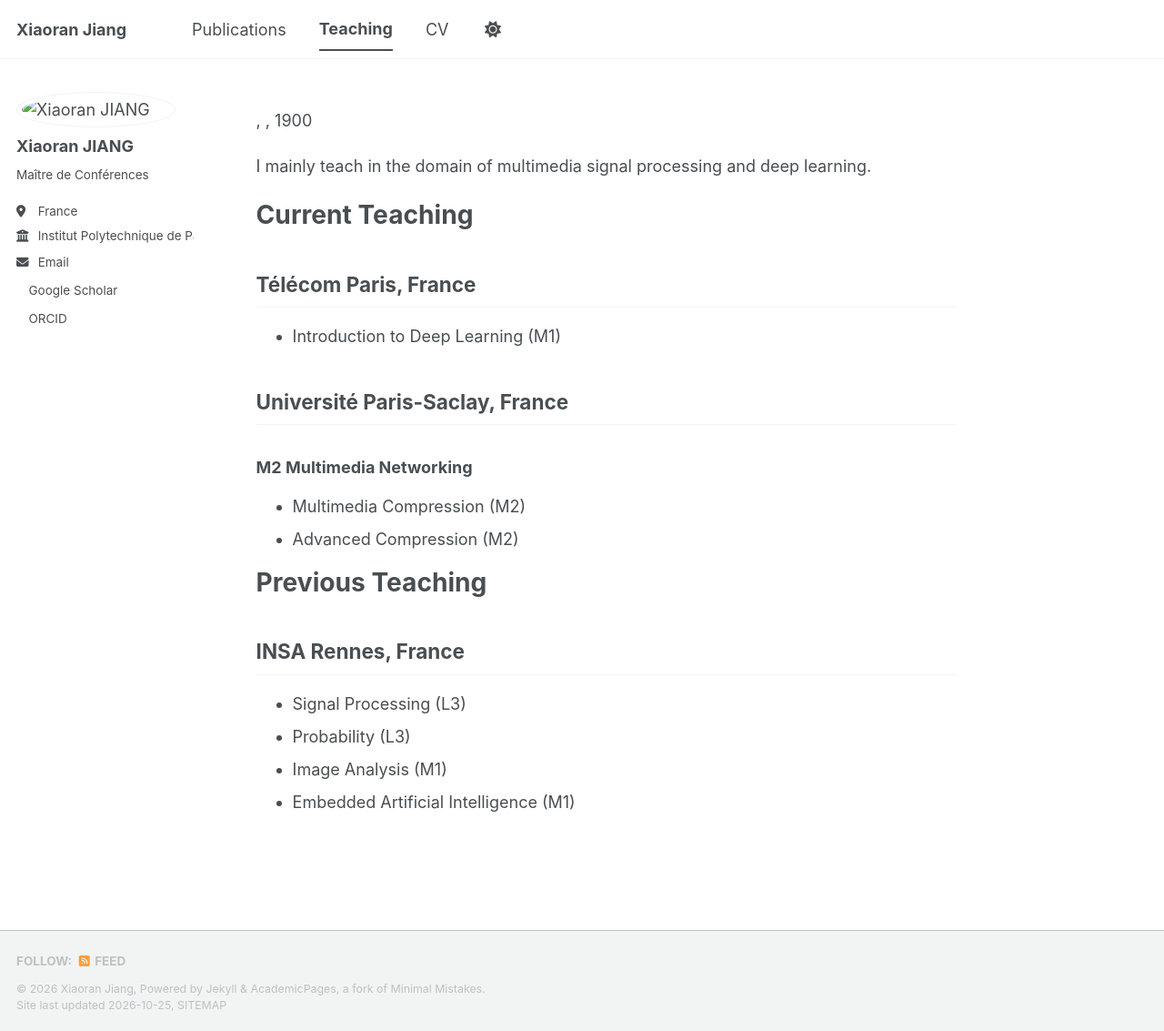
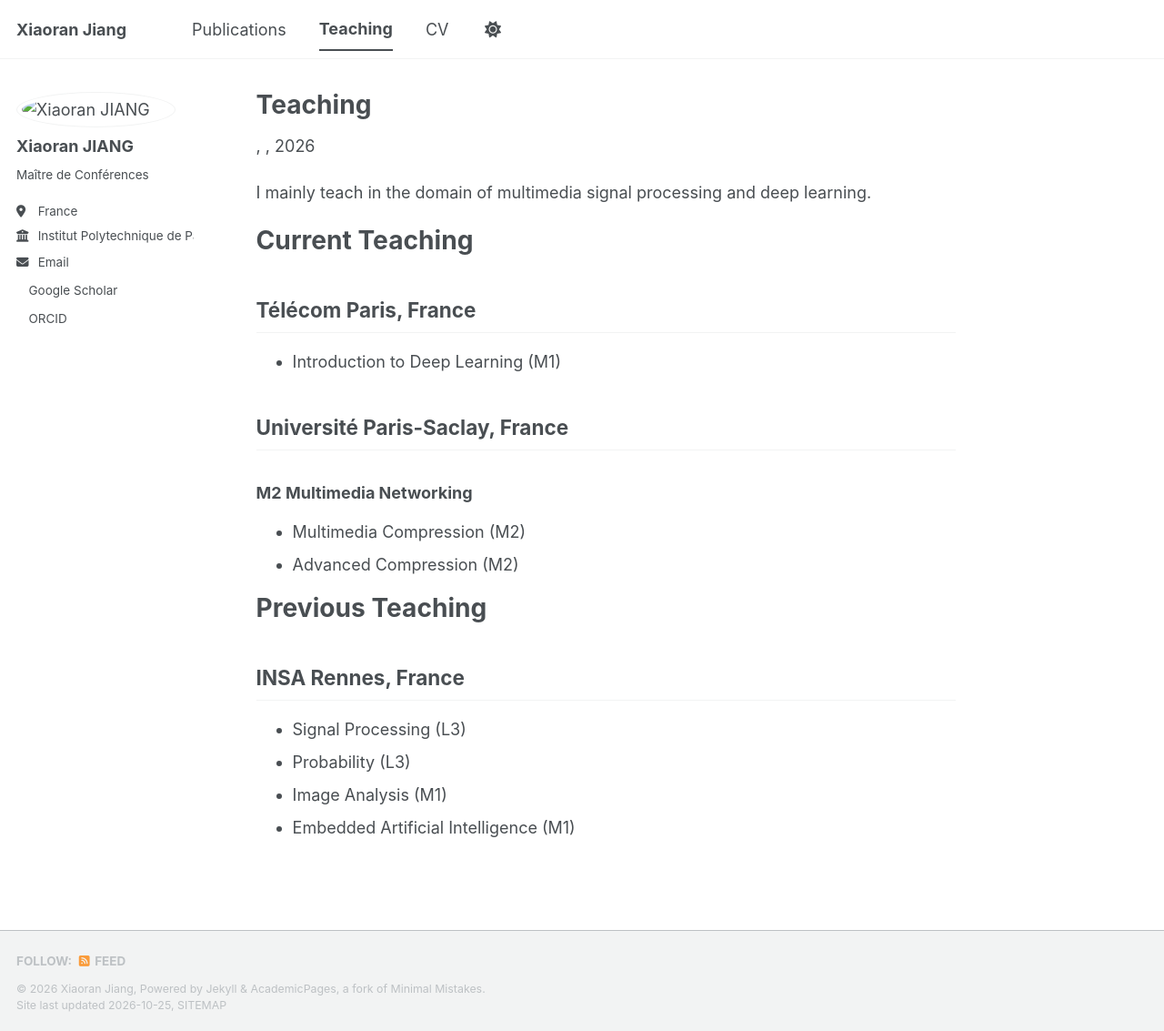
Before and after one commit to xiaoranjiang/xiaoranjiang.github.io, a Jekyll site: the page built from _pages/teaching.md, in a window 1280 px wide and 1133 px high. Shown: the whole window at 91% size. Built offline with Jekyll 4.4.1, drawn with Linux system fonts in a browser that asks for light colours; a style sheet for code colours, icons or effects is not loaded.

Commit message:
Update teaching.md

```diff
--- a/_pages/teaching.md
+++ b/_pages/teaching.md
@@ -1,6 +1,8 @@
 ---
+title: "Teaching"
 collection: teaching
 permalink: /teaching/
+date: 2026-01-01
 ---
 
 I mainly teach in the domain of multimedia signal processing and deep learning.
```
